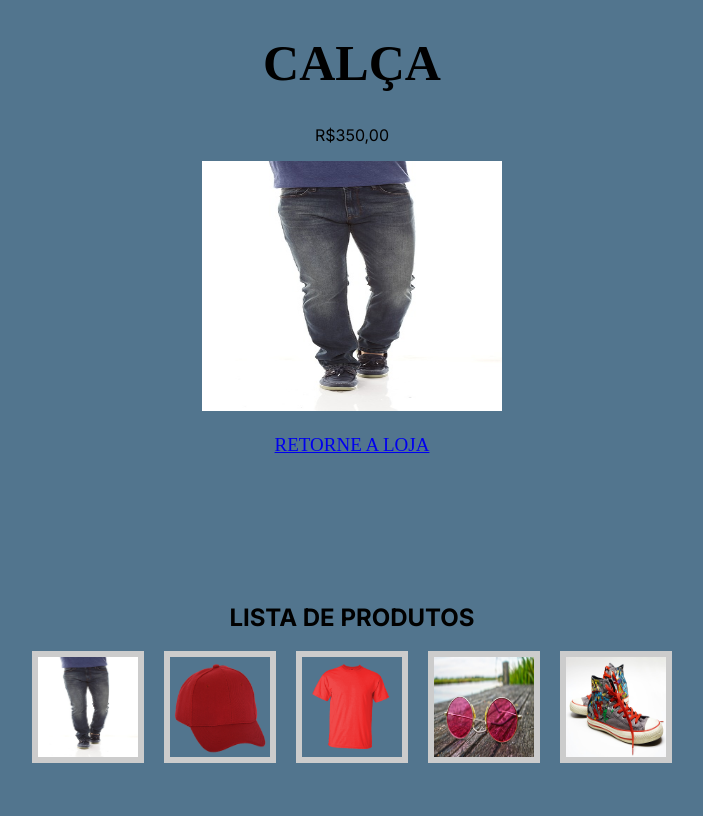
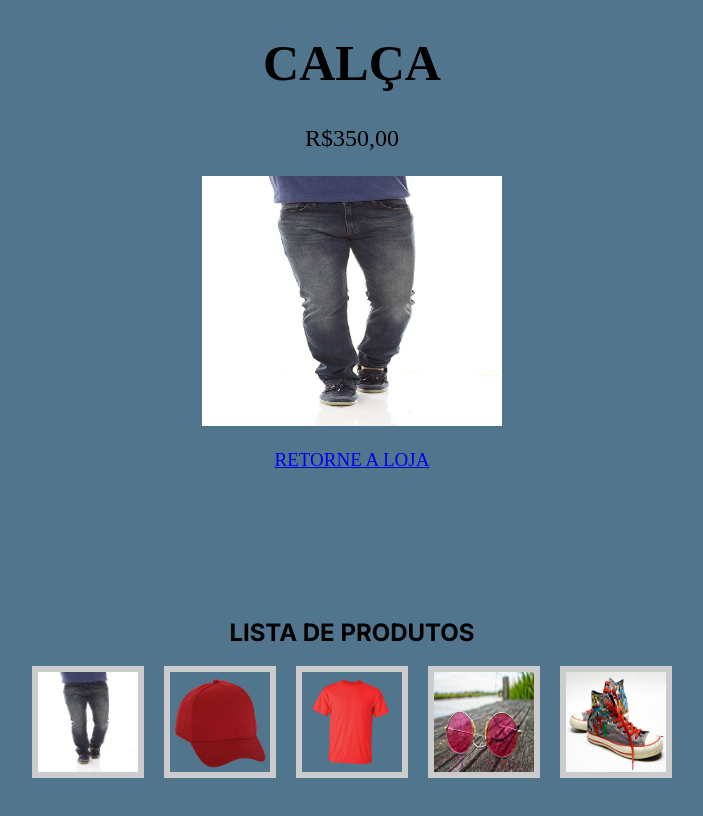
Before and after one commit to GEOVANAAPROGRAMMER/Next-cp3, a Next.js app in the folder cp3-exercicio/: page /produtos/calca in a window 1280 px wide. Shown: the top 816 px of the page, without its empty margins (288-991 px from the left). Built offline with nearby package versions, Linux system fonts and the light colour scheme.

Commit message:
Alterações nos valores + variáveis no css + versionamento

```diff
--- a/cp3-exercicio/src/app/globals.css
+++ b/cp3-exercicio/src/app/globals.css
@@ -59,3 +59,8 @@ body {
   font-size: 75px;
   font-family: Righteous;
   }
+
+  .valor {
+    font-size: 24px;
+    font-family: cursive;
+  }
--- a/cp3-exercicio/src/app/produtos/bone/page.jsx
+++ b/cp3-exercicio/src/app/produtos/bone/page.jsx
@@ -5,7 +5,7 @@ export default function Bone () {
         <div>
            <h1 className='titulos'>BONÉ</h1>
             <div>
-                <p>R$120,00</p>
+                <p className='valor'>R$120,00</p>
 
                 <figure>
                     <Image src="/img/bone.png" alt="Bone" width={300} height={250}/>
--- a/cp3-exercicio/src/app/produtos/calca/page.jsx
+++ b/cp3-exercicio/src/app/produtos/calca/page.jsx
@@ -5,7 +5,7 @@ export default function Calca () {
       <div>
        <h1 className='titulos'>CALÇA</h1>
         <div>
-                <p>R$350,00</p>
+        <p className='valor'>R$350,00</p>
 
                 <figure>
                     <Image src="/img/calca.jpg" alt="Calça" width={300} height={250}/>
--- a/cp3-exercicio/src/app/produtos/camisa/page.jsx
+++ b/cp3-exercicio/src/app/produtos/camisa/page.jsx
@@ -5,7 +5,7 @@ export default function Camisa () {
       <div>
         <h1 className='titulos'>CAMISA</h1>
         <div>
-                <p>R$120,00</p>
+        <p className='valor'>R$170,00</p>
 
                 <figure>
                     <Image src="/img/camisa.png" alt="Bone" width={300} height={250}/>
--- a/cp3-exercicio/src/app/produtos/oculos/page.jsx
+++ b/cp3-exercicio/src/app/produtos/oculos/page.jsx
@@ -5,7 +5,7 @@ export default function Oculos () {
       <div>
          <h1 className='titulos'>ÓCULOS</h1>
         <div>
-                <p>R$70,00</p>
+        <p className='valor'>R$50,00</p>
 
                 <figure>
                     <Image src="/img/oculos.jpg" alt="Oculos" width={300} height={250}/>
--- a/cp3-exercicio/src/app/produtos/sapato/page.jsx
+++ b/cp3-exercicio/src/app/produtos/sapato/page.jsx
@@ -5,7 +5,7 @@ export default function Sapato () {
       <div>
         <h1 className='titulos'>SAPATO</h1>
         <div>
-                <p>R$350,00</p>
+        <p className='valor'>R$450,00</p>
 
                 <figure>
                     <Image src="/img/sapato.jpg" alt="Sapato" width={300} height={250}/>
```
